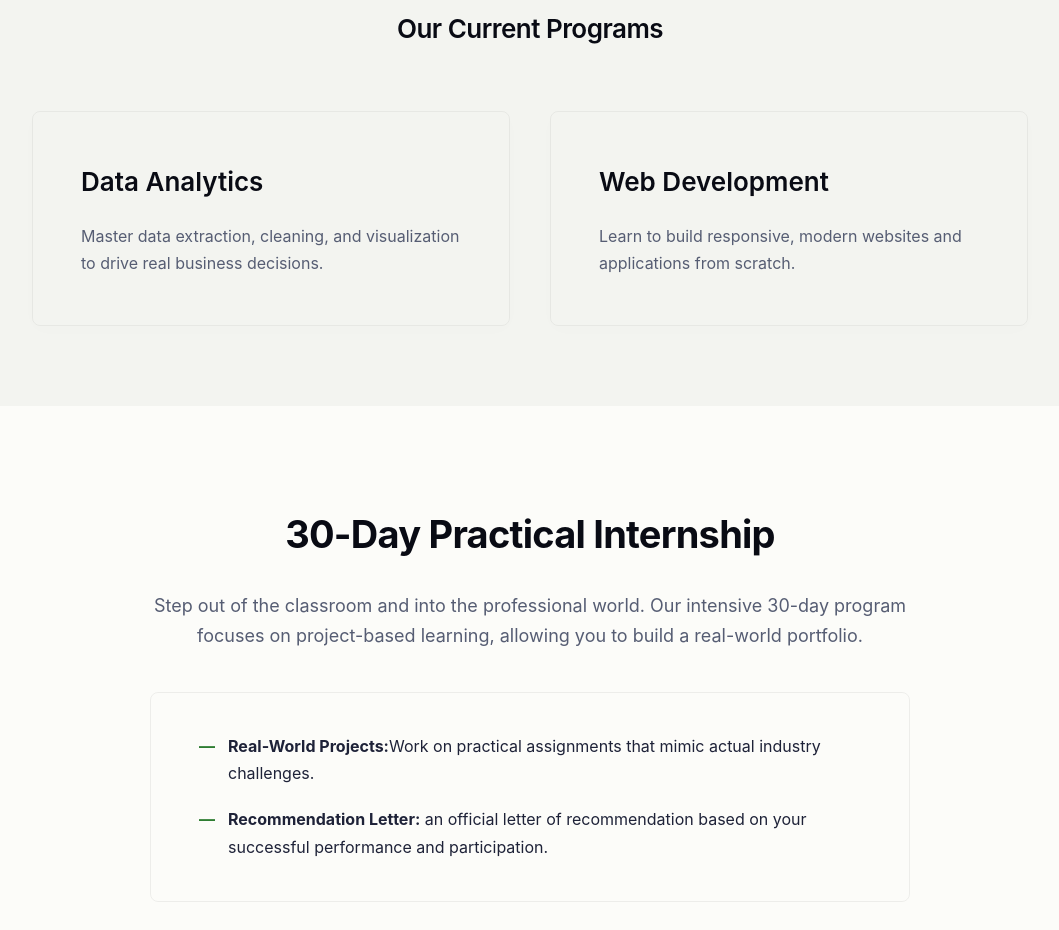
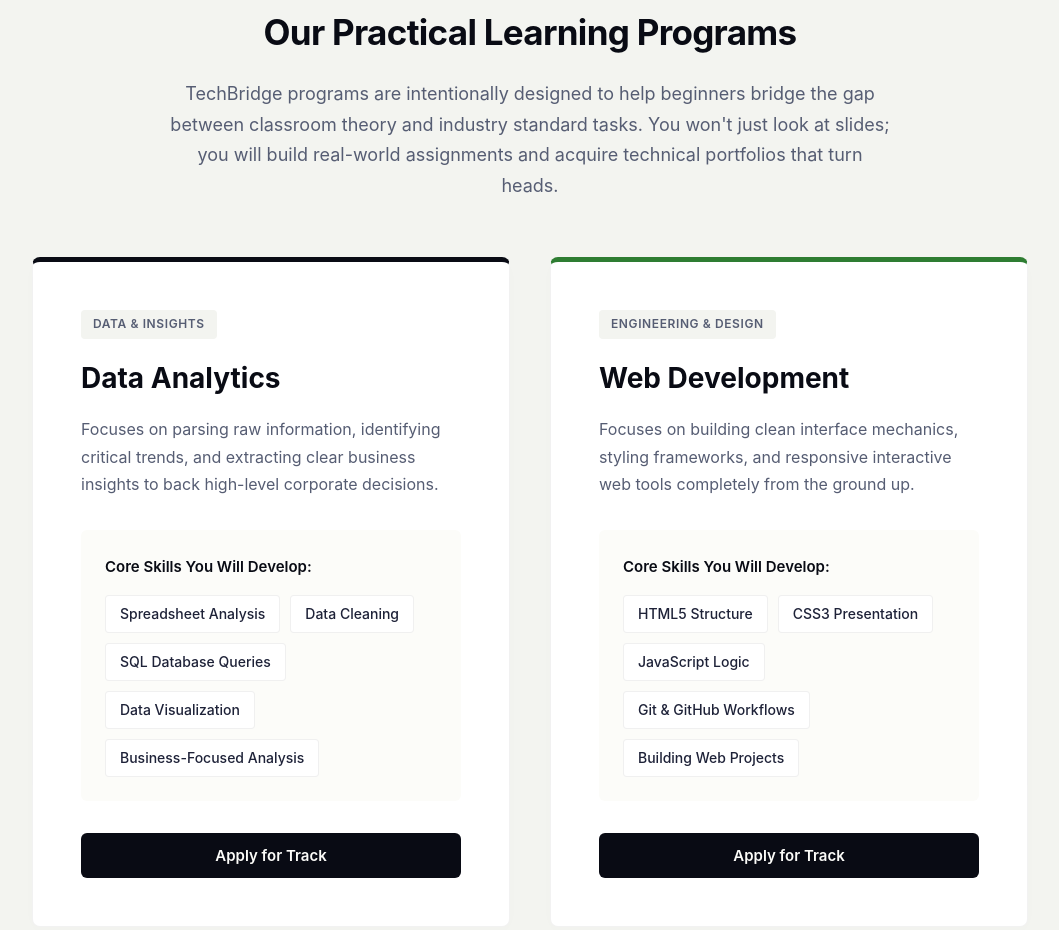
Before and after one commit to TheREBZ/techbridge-task-1, a plain HTML site: page index.html in a window 1280 px wide. Shown: the part 740-1670 px from the top of the page, without its empty margins (110-1169 px from the left). Drawn offline with Linux system fonts and the light colour scheme.

Commit message:
update programs section

```diff
--- a/index.html
+++ b/index.html
@@ -35,16 +35,55 @@
             </a>
         </div>
         <div class="programs" id="programs">
-            <h2>
-                Our Current Programs
-            </h2>
-            <div class="data-analytics">
-                <h2>Data Analytics</h2>
-                <p>Master data extraction, cleaning, and visualization to drive real business decisions.</p>
+            <div class="programs-intro">
+                <h2>Our Practical Learning Programs</h2>
+                <p>TechBridge programs are intentionally designed to help beginners bridge the gap between classroom theory and industry standard tasks. You won't just look at slides; you will build real-world assignments and acquire technical portfolios that turn heads.</p>
             </div>
-            <div class="web-development">
-                <h2>Web Development</h2>
-                <p> Learn to build responsive, modern websites and applications from scratch.</p>
+
+            <div class="programs-grid">
+                <!-- Data Analytics Track -->
+                <div class="program-card data-analytics-track">
+                    <div class="track-tag">Data & Insights</div>
+                    <h2>Data Analytics</h2>
+                    <p class="track-desc">Focuses on parsing raw information, identifying critical trends, and extracting clear business insights to back high-level corporate decisions.</p>
+
+                    <div class="skills-section">
+                        <h3>Core Skills You Will Develop:</h3>
+                        <ul class="skills-list">
+                            <li>Spreadsheet Analysis</li>
+                            <li>Data Cleaning</li>
+                            <li>SQL Database Queries</li>
+                            <li>Data Visualization</li>
+                            <li>Business-Focused Analysis</li>
+                        </ul>
+                    </div>
+
+                    <a href="https://forms.gle/8EbdSy5ttGfLZfjv5?utm_source=chatgpt.com" target="_blank" aria-label="Apply for Data Analytics Track">
+                        <button class="program-cta-btn primary-track-btn">Apply for Track</button>
+                    </a>
+                </div>
+
+                <!-- Web Development Track -->
+                <div class="program-card web-development-track">
+                    <div class="track-tag">Engineering & Design</div>
+                    <h2>Web Development</h2>
+                    <p class="track-desc">Focuses on building clean interface mechanics, styling frameworks, and responsive interactive web tools completely from the ground up.</p>
+
+                    <div class="skills-section">
+                        <h3>Core Skills You Will Develop:</h3>
+                        <ul class="skills-list">
+                            <li>HTML5 Structure</li>
+                            <li>CSS3 Presentation</li>
+                            <li>JavaScript Logic</li>
+                            <li>Git & GitHub Workflows</li>
+                            <li>Building Web Projects</li>
+                        </ul>
+                    </div>
+
+                    <a href="https://forms.gle/8EbdSy5ttGfLZfjv5?utm_source=chatgpt.com" target="_blank" aria-label="Apply for Web Development Track">
+                        <button class="program-cta-btn primary-track-btn">Apply for Track</button>
+                    </a>
+                </div>
             </div>
         </div>
         <div class="internship" id="internship">
@@ -52,8 +91,8 @@
             <p>Step out of the classroom and into the professional world. Our intensive 30-day program focuses on project-based learning, allowing you to build a real-world portfolio.</p>
             <div class="benefits">
                 <ul>
-                    <li><strong>Real-World Projects:</strong>Work on practical assignments that mimic actual industry challenges.</li>
-                    <li><strong>Recommendation Letter:</strong> an official letter of recommendation based on your successful performance and participation.</li>
+                    <li><strong>Real-World Projects:</strong> Work on practical assignments that mimic actual industry challenges.</li>
+                    <li><strong>Recommendation Letter:</strong> An official letter of recommendation based on your successful performance and participation.</li>
                 </ul>
             </div>
             <div class="benefits-cta">
--- a/styles.css
+++ b/styles.css
@@ -2,7 +2,7 @@
     scroll-behavior: smooth;
 }
 
-#progams, #internship, #contact {
+#programs, #internship, #contact {
     scroll-margin-top: 100px;
 }
 
@@ -13,6 +13,7 @@
     --text-secondary: #565d73;
     --bg-main: #fcfcf9;
     --bg-muted: #f3f4f0;
+    --bg-card: #ffffff;
     --font-sans: 'Inter', system-ui, -apple-system, sans-serif;
     --transition-smooth: cubic-bezier(0.25, 0.8, 0.25, 1);
 }
@@ -31,7 +32,9 @@
     -webkit-font-smoothing: antialiased;
 }
 
-/* NAVIGATION BAR */
+/* ==========================================
+   NAVIGATION BAR
+   ========================================== */
 nav {
     display: flex;
     align-items: center;
@@ -51,7 +54,7 @@
 }
 
 nav .logo img {
-    height: 100px;
+    height: 96px;
     width: auto;
     display: block;
     object-fit: contain;
@@ -69,7 +72,9 @@
     color: var(--brand-accent);
 }
 
-/*    HERO / INTRO SECTION */
+/* ==========================================
+   HERO / INTRO SECTION
+   ========================================== */
 main {
     max-width: 1140px;
     margin: 0 auto;
@@ -149,19 +154,23 @@
     transform: translateY(-2px);
 }
 
-/*    PROGRAMS DISPLAY GRID */
+/* ==========================================
+   UPDATED PROGRAMS EXPERIENCE (TASK 2)
+   ========================================== */
 .programs {
     background-color: var(--bg-muted);
     padding: 80px 48px;
     border-radius: 12px;
     margin-bottom: 96px;
-    display: grid;
-    grid-template-columns: 1fr;
-    gap: 40px;
 }
 
-.programs > h2 {
+.programs-intro {
     text-align: center;
+    max-width: 720px;
+    margin: 0 auto 56px auto;
+}
+
+.programs-intro h2 {
     color: var(--brand-dark);
     font-size: 35px;
     font-weight: 700;
@@ -169,42 +178,133 @@
     margin-bottom: 16px;
 }
 
-.data-analytics, .web-development {
+.programs-intro p {
+    color: var(--text-secondary);
+    font-size: 18px;
+}
+
+.programs-grid {
+    display: grid;
+    grid-template-columns: 1fr;
+    gap: 40px;
+}
+
+.program-card {
     background: var(--bg-card);
     padding: 48px;
     border-radius: 8px;
     border: 1px solid rgba(0, 0, 0, 0.05);
     box-shadow: 0 4px 20px rgba(0, 0, 0, 0.01);
     transition: all 300ms var(--transition-smooth);
+    display: flex;
+    flex-direction: column;
+    justify-content: space-between;
+    position: relative;
 }
 
-.data-analytics:hover, .web-development:hover {
+.program-card:hover {
     transform: translateY(-4px);
     box-shadow: 0 20px 40px rgba(0, 0, 0, 0.03);
     border-color: rgba(0, 0, 0, 0.1);
 }
 
-.programs h2 {
+.data-analytics-track {
+    border-top: 5px solid var(--brand-dark);
+}
+
+.web-development-track {
+    border-top: 5px solid var(--brand-accent);
+}
+
+.track-tag {
+    align-self: flex-start;
+    font-size: 12px;
+    font-weight: 600;
+    text-transform: uppercase;
+    letter-spacing: 0.05em;
+    padding: 4px 12px;
+    background-color: var(--bg-muted);
+    color: var(--text-secondary);
+    border-radius: 4px;
+    margin-bottom: 16px;
+}
+
+.program-card h2 {
     color: var(--brand-dark);
-    margin-bottom: 19px;
-    font-size: 26px;
+    margin-bottom: 14px;
+    font-size: 28px;
+    font-weight: 700;
+}
+
+.track-desc {
+    color: var(--text-secondary);
+    font-size: 16px;
+    margin-bottom: 32px;
+}
+
+.skills-section {
+    margin-bottom: 32px;
+    background-color: var(--bg-main);
+    padding: 24px;
+    border-radius: 6px;
+    flex-grow: 1;
+}
+
+.skills-section h3 {
+    font-size: 15px;
+    color: var(--brand-dark);
+    margin-bottom: 16px;
     font-weight: 600;
 }
 
-.programs p {
-    color: var(--text-secondary);
+.skills-list {
+    list-style-type: none;
+    display: flex;
+    flex-wrap: wrap;
+    gap: 10px;
+}
+
+.skills-list li {
+    font-size: 14px;
+    background: var(--bg-card);
+    color: var(--text-primary);
+    padding: 6px 14px;
+    border-radius: 4px;
+    border: 1px solid rgba(0, 0, 0, 0.06);
+    font-weight: 500;
+}
+
+.program-cta-btn {
+    font-family: var(--font-sans);
+    font-size: 15px;
+    font-weight: 600;
+    padding: 12px 28px;
+    border: 1px solid transparent;
+    border-radius: 6px;
+    cursor: pointer;
+    transition: all 300ms var(--transition-smooth);
+    width: 100%;
+}
+
+.primary-track-btn {
+    background-color: var(--brand-dark);
+    color: var(--bg-main);
+}
+
+.primary-track-btn:hover {
+    background-color: var(--brand-accent);
+    box-shadow: 0 8px 16px rgba(0, 0, 0, 0.1);
 }
 
 @media (min-width: 768px) {
-    .programs {
+    .programs-grid {
         grid-template-columns: repeat(2, 1fr);
-    }
-    .programs > h2 {
-        grid-column: span 2;
     }
 }
 
-/*    INTERNSHIP VALUE LAYOUT */
+/* ==========================================
+   INTERNSHIP VALUE LAYOUT
+   ========================================== */
 .internship {
     max-width: 760px;
     margin: 0 auto 96px auto;
@@ -257,7 +357,9 @@
     font-weight: bold;
 }
 
-/*    CONTACT BRIDGING FOOTER */
+/* ==========================================
+   CONTACT BRIDGING FOOTER
+   ========================================== */
 .contact {
     text-align: center;
     background: var(--brand-dark);
@@ -306,7 +408,9 @@
     color: var(--brand-dark);
 }
 
-/*    MOBILE LAYOUT */
+/* ==========================================
+   MOBILE LAYOUT
+   ========================================== */
 @media (max-width: 768px) {
     nav {
         flex-direction: column;
@@ -315,7 +419,7 @@
     }
 
     nav .logo img {
-        height: 100px;
+        height: 80px;
     }
 
     .header h1 {
```
